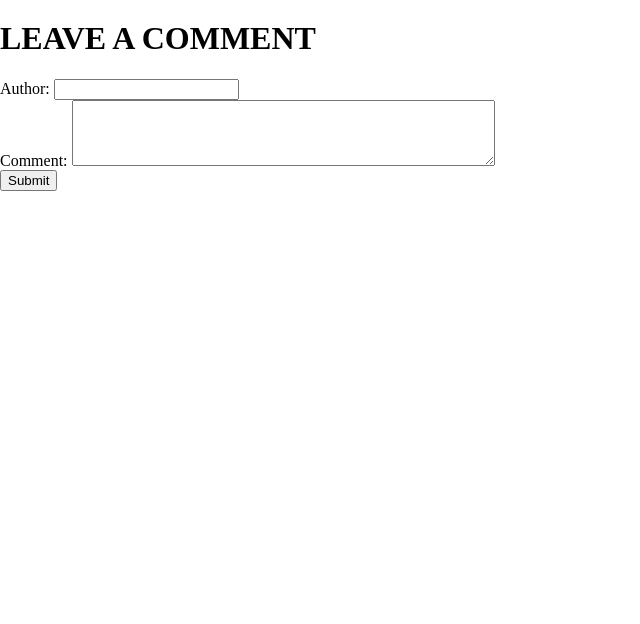
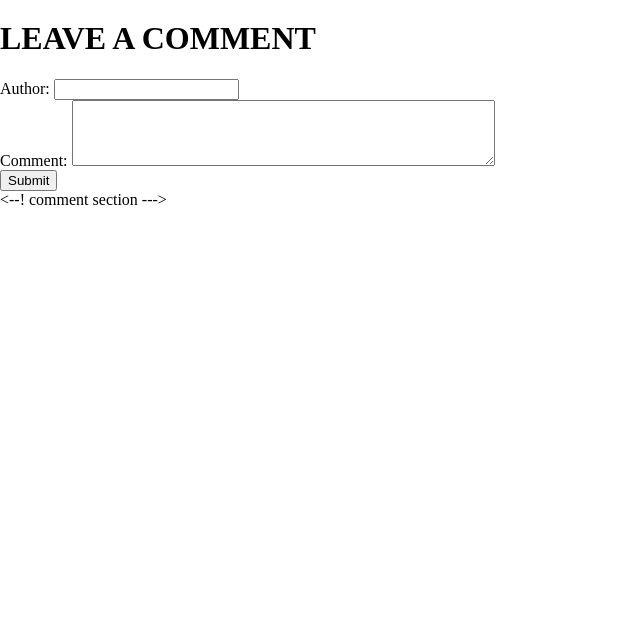
Before and after one commit to aronpaco/Minust, a PHP site: page / in a window 1280 px wide. Shown: the part 105-729 px from the top of the page, without its empty margins (0-640 px from the left). Run offline with PHP 8.4, Linux system fonts and the light colour scheme.

Commit message:
Update index.php
Added comment section

```diff
--- a/Minust/index.php
+++ b/Minust/index.php
@@ -22,7 +22,7 @@
     </form>
 </body>
 </html>
-
+<--! comment section --->
 <?php
     include 'footer.php';
 ?>
```
